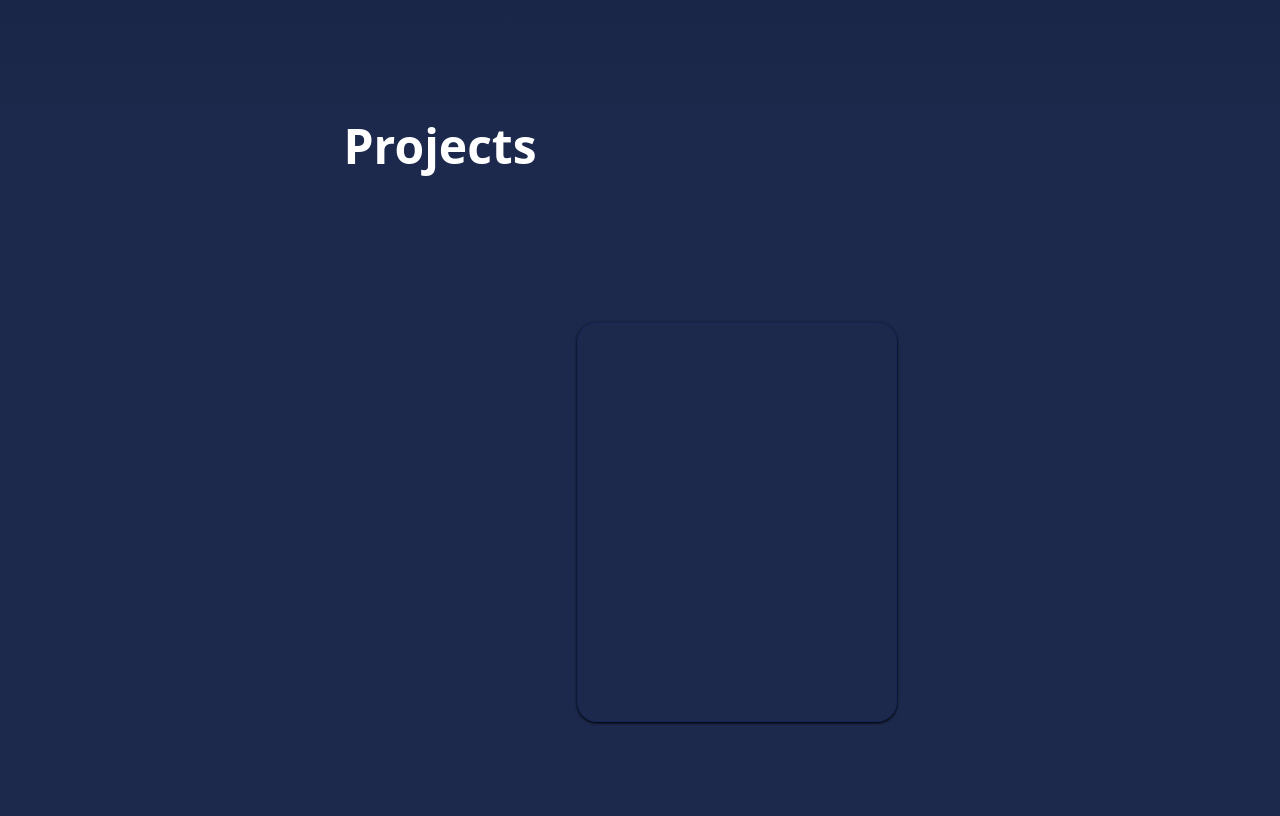
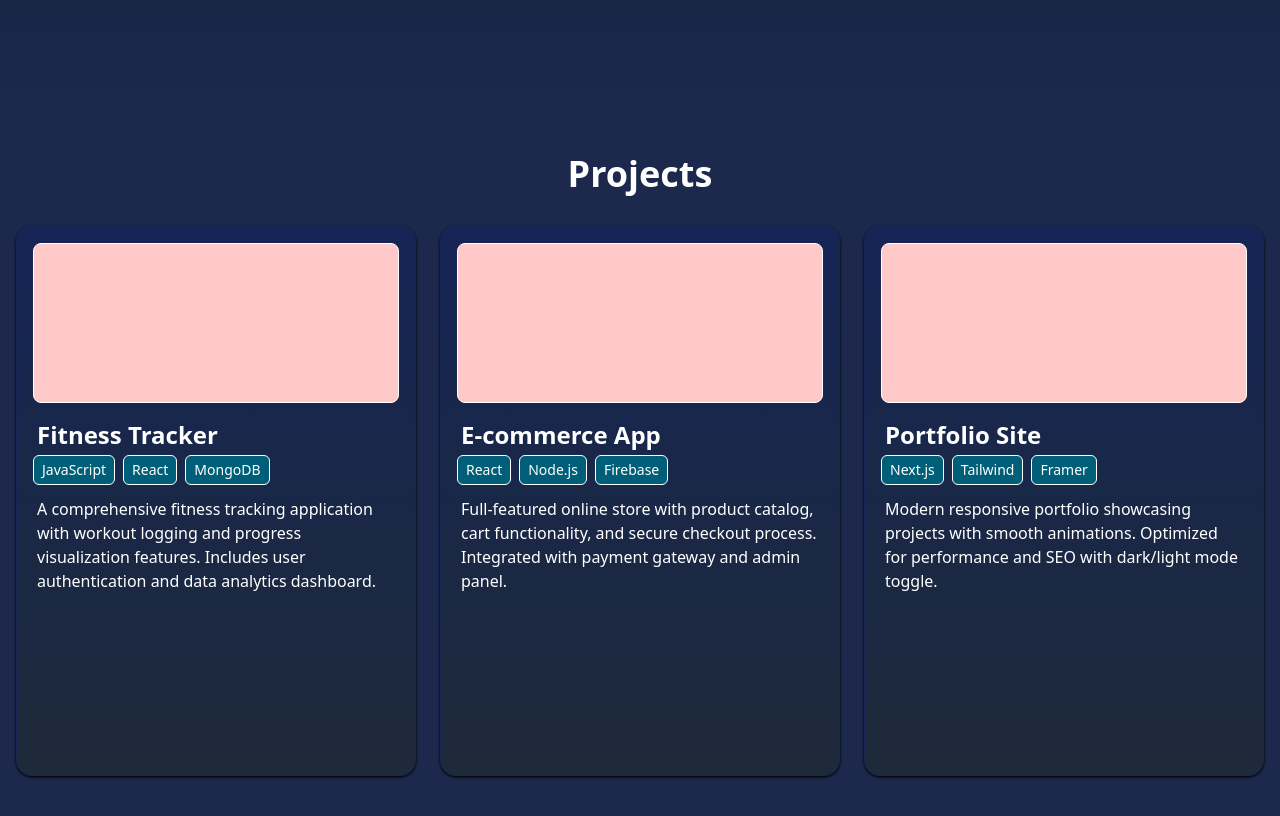
Before and after one commit to Ankita0037/MyPortfolio, a React (Vite) app: page / in a window 1280 px wide. Shown: the part 1420-2236 px from the top of the page. Built offline with nearby package versions, Linux system fonts and the light colour scheme.

Commit message:
Project section updated

```diff
--- a/src/components/Project.jsx
+++ b/src/components/Project.jsx
@@ -1,18 +1,55 @@
 import React from "react";
 
+const ProjectCard = ({ project }) => (
+  <div className="rounded-2xl border border-blue-950 shadow-sm shadow-black p-4 bg-gradient-to-b from-blue-950 to-gray-800
+  h-[500px] w-[350px] md:h-[550px] md:w-[400px]
+  hover:scale-[1.02] transition-all duration-300 flex flex-col">
+    <div className="bg-red-200 border w-full h-[140px] md:h-[160px] mb-3 rounded-lg flex-shrink-0"></div>
+    <h1 className="text-2xl md:text-2xl font-bold px-1 py-1 flex-shrink-0">{project.title}</h1>
+    <ul className="flex flex-wrap justify-start gap-2 mb-3 flex-shrink-0">
+      {project.tags.map((tag, i) => (
+        <li key={i} className="border bg-cyan-800 text-sm font-medium rounded-md px-2 py-1">
+          {tag}
+        </li>
+      ))}
+    </ul>
+    <p className="text-base px-1 pb-2 overflow-hidden text-ellipsis flex-grow">
+      {project.description}
+    </p>
+  </div>
+);
+
 const Project = () => {
+  const projects = [
+    {
+      title: "Fitness Tracker",
+      tags: ["JavaScript", "React", "MongoDB"],
+      description: "A comprehensive fitness tracking application with workout logging and progress visualization features. Includes user authentication and data analytics dashboard."
+    },
+    {
+      title: "E-commerce App",
+      tags: ["React", "Node.js", "Firebase"],
+      description: "Full-featured online store with product catalog, cart functionality, and secure checkout process. Integrated with payment gateway and admin panel."
+    },
+    {
+      title: "Portfolio Site",
+      tags: ["Next.js", "Tailwind", "Framer"],
+      description: "Modern responsive portfolio showcasing projects with smooth animations. Optimized for performance and SEO with dark/light mode toggle."
+    }
+  ];
+
   return (
-    <div className="text-white bg-[#1c294c] flex justify-center w-screen h-[100vh] ">
-      <div>
-        <h1 className="font-bold text-5xl hover:scale-110 transition-all duration-300 ease-in-out cursor-pointer">
+    <div className="text-white bg-[#1c294c] w-full min-h-screen py-8 px-4">
+      <div className="mb-8">
+        <h1 className="text-3xl sm:text-4xl font-bold text-center hover:scale-105 transition-all duration-300 cursor-pointer">
           Projects
         </h1>
       </div>
 
-      <div className="flex flex-col justify-between space-y-4 md:flex-row md:justify-center sm:space-x-10 items-center w-100 ">
-        <div className="border-1 shadow-black shadow-sm border-blue-950 p-10 hover:scale-110 hover:bg-blue-800 Transition-all duration-500 ease-in-out rounded-[20px] tracking-wider group h-100 w-80">
-          <img src="" className="" />
-        </div>
+      <div className="flex flex-wrap justify-center gap-6">
+        {projects.map((project, index) => (
+          <ProjectCard key={index} project={project} />
+        ))}
       </div>
     </div>
   );
```
